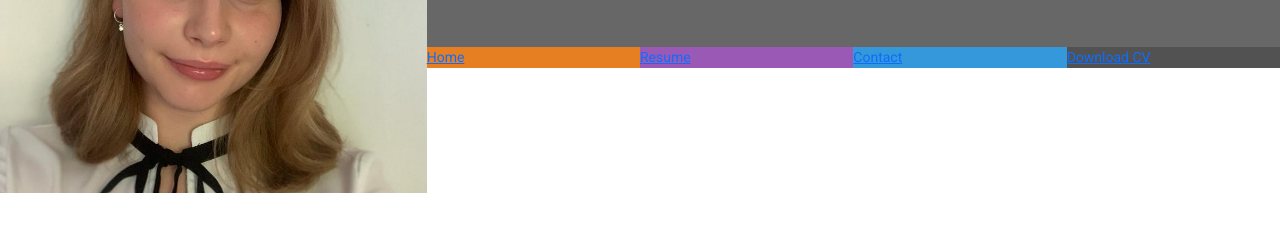
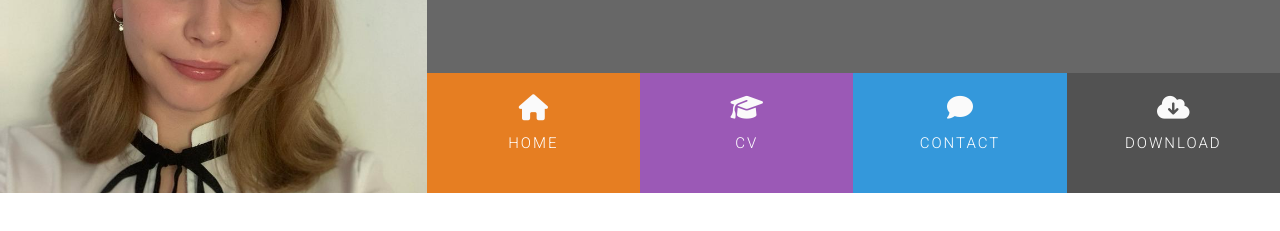
Before and after one commit to PaulinaD-CodeIns/Resume-PD, a plain HTML site: page index.html in a window 1280 px wide. Shown: the part 167-398 px from the top of the page. Drawn offline with nearby package versions, Linux system fonts and the light colour scheme.

Commit message:
Add Fontawesome icons & style nav bar

```diff
--- a/assets/css/style.css
+++ b/assets/css/style.css
@@ -41,6 +41,7 @@ header {
 
 .heading {
     margin-left: 50px;
+    min-height: 240px;
 }
 
 .name {
@@ -63,6 +64,10 @@ header {
     font-size: 0;
 }
 
+#nav {
+    margin: 0;
+}
+
 #nav .list-inline-item:not(:last-child) {
     margin-right: 0;
 }
@@ -70,3 +75,34 @@ header {
     font-size: 14px;
     padding: 0;
 }
+
+.menuitem {
+    height: 120px;
+    text-align: center;
+    padding: 0;
+}
+
+.menuitem a {
+    width: 100%;
+    color: #fff;
+    height: 120px;
+    text-decoration: none;
+}
+
+.menuitem a i {
+    padding-top: 22px;
+    font-size: 26px;
+    display: block;
+    color: #fafafa
+}
+
+.menuitem a span {
+    display: block;
+    width: 100%;
+    padding-top: 5%;
+    text-align: center;
+    text-transform: uppercase;
+    font-size: 15px;
+    font-weight: 300;
+    letter-spacing: 2px;
+}
--- a/index.html
+++ b/index.html
@@ -7,9 +7,10 @@
     <link rel="stylesheet" type="text/css" href="assets/css/style.css">
     <link rel="stylesheet" href="https://cdn.jsdelivr.net/npm/bootstrap@5.3.3/dist/css/bootstrap.min.css"
         integrity="sha384-QWTKZyjpPEjISv5WaRU9OFeRpok6YctnYmDr5pNlyT2bRjXh0JMhjY6hW+ALEwIH" crossorigin="anonymous">
-    <link rel="stylesheet"
-        href="https://cdn.jsdelivr.net/npm/@fortawesome/fontawesome-free@6.6.0/css/fontawesome.min.css"
-        integrity="sha384-NvKbDTEnL+A8F/AA5Tc5kmMLSJHUO868P+lDtTpJIeQdGYaUIuLr4lVGOEA1OcMy" crossorigin="anonymous">
+        <link rel="stylesheet"
+        href="https://cdn.jsdelivr.net/npm/@fortawesome/fontawesome-free@6.6.0/css/all.min.css"
+        crossorigin="anonymous">
+
 
 
     <title>Paulina Dolder</title>
@@ -25,24 +26,25 @@
                 <div class="row bg-color-name-title g-0">
                     <div class="col heading">
                         <h1 class="name">Paulina Dolder</h1>
-                        <h2 class ="title">Full Stack Software Developer</h2>
+                        <h2 class="title">Full Stack Software Developer</h2>
                     </div>
                 </div>
                 <div class="row g-0">
                     <div class="col">
                         <ul id="nav" class="list-inline menucontainer">
-                            <li class="col-6 col-sm-3 nav-menu-color-home list-inline-item">
-                                <a href="#"><span>Home</span></a>
+                            <li class="col-6 col-sm-3 nav-menu-color-home list-inline-item menuitem">
+                                <a href="#"><i class="fas fa-home" aria-hidden="true"></i><span>Home</span></a>
                             </li>
-                            <li class="col-6 col-sm-3 nav-menu-color-cv list-inline-item">
-                                <a href="#"><span>Resume</span></a>
+                            <li class="col-6 col-sm-3 nav-menu-color-cv list-inline-item menuitem">
+                                <a href="#"><i class="fas fa-graduation-cap" aria-hidden="true"></i><span>CV</span></a>
                             </li>
-                            <li class="col-6 col-sm-3 nav-menu-color-contact list-inline-item">
-                                <a href="#"><span>Contact</span></a>
+                            <li class="col-6 col-sm-3 nav-menu-color-contact list-inline-item menuitem">
+                                <a href="#"><i class="fas fa-comment" aria-hidden="true"></i><span>Contact</span></a>
                             </li>
-                            <li class="col-6 col-sm-3 nav-menu-color-download list-inline-item">
-                                <a href="#"><span>Download CV</span></a>
+                            <li class="col-6 col-sm-3 nav-menu-color-download list-inline-item menuitem">
+                                <a href="#"><i class="fas fa-cloud-download-alt" aria-hidden="true"></i><span>Download</span></a>
                             </li>
+
                         </ul>
                     </div>
                 </div>
```
